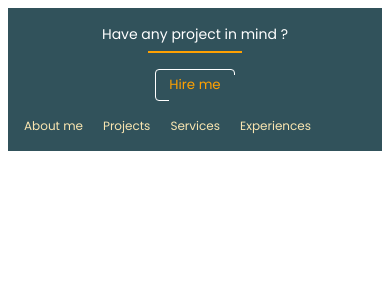
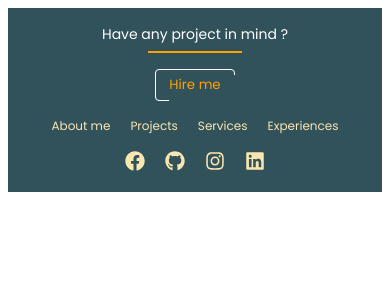
Before and after one commit to CREDO23/thierrybakera, a React (Vite) app: page / in a window 390 px wide. Shown: the top 300 px of the page. Built offline with nearby package versions, Linux system fonts and the light colour scheme.

Commit message:
feat : add react-icons

```diff
--- a/package.json
+++ b/package.json
@@ -10,7 +10,8 @@
   },
   "dependencies": {
     "react": "^18.2.0",
-    "react-dom": "^18.2.0"
+    "react-dom": "^18.2.0",
+    "react-icons": "^4.7.1"
   },
   "devDependencies": {
     "@types/react": "^18.0.26",
--- a/src/components/Footer.jsx
+++ b/src/components/Footer.jsx
@@ -1,3 +1,6 @@
+import {FaFacebook , FaGithub , FaLinkedin , FaInstagram} from 'react-icons/fa'
+
+
 export default function () {
   return (
     <footer>
@@ -9,13 +12,18 @@ export default function () {
         <button>Hire me</button>
       </div>
       <div className="navigation-section">
-        <div className="media"></div>
           <ul>
             <li>About me</li>
             <li>Projects</li>
             <li>Services</li>
             <li>Experiences</li>
           </ul>
+          <ul className="media">
+            <li><FaFacebook size={20}/></li>
+            <li><FaGithub size={20}/></li>
+            <li><FaInstagram size={20}/></li>
+            <li><FaLinkedin size={20}/></li>
+        </ul>
       </div>
     </footer>
   );
--- a/src/styles/css/index.css
+++ b/src/styles/css/index.css
@@ -80,6 +80,14 @@ footer .navigation-section {
   width: 100%;
   display: flex;
   align-items: center;
+  justify-content: space-between;
+}
+@media only screen and (max-width: 400px) {
+  footer .navigation-section {
+    flex-direction: column;
+    justify-content: center;
+    gap: 1rem;
+  }
 }
 footer .navigation-section ul {
   padding: 0;
@@ -95,6 +103,9 @@ footer .navigation-section ul {
 footer .navigation-section ul li {
   cursor: pointer;
   font-weight: light;
+}
+footer .navigation-section ul li:hover {
+  color: #ffa101;
 }
 
 .btn {
--- a/src/styles/sass/layouts/_footer.scss
+++ b/src/styles/sass/layouts/_footer.scss
@@ -58,6 +58,13 @@ footer {
     width: 100%;
     display: flex;
     align-items: center;
+    justify-content: space-between;
+
+    @include mq(phone){
+        flex-direction: column;
+        justify-content: center;
+        gap : 1rem
+    }
 
     ul {
       padding: 0;
@@ -70,9 +77,14 @@ footer {
       font-size: ft-sz(100);
       color: clr(secondary, yellow);
 
+
       li {
         cursor: pointer;
         font-weight: light;
+
+        &:hover{
+            color: clr(primary, yellow); ;
+        }
       }
     }
   }
```
Also changed, not shown: 2 other files (tests, documents, lock files or other folders).
